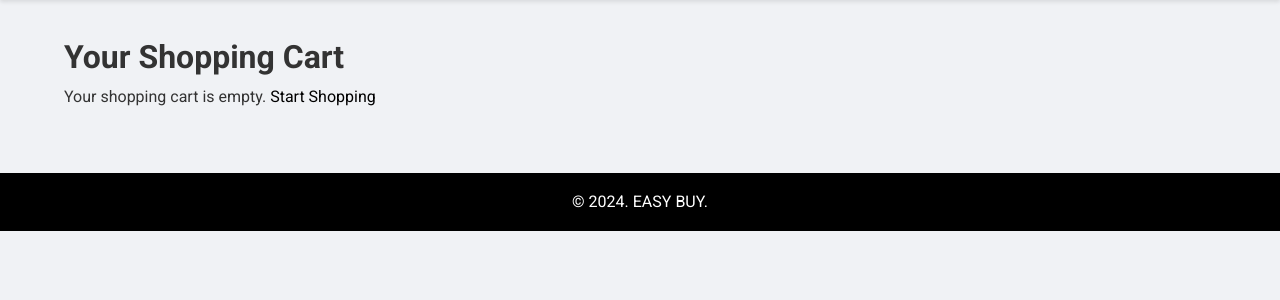
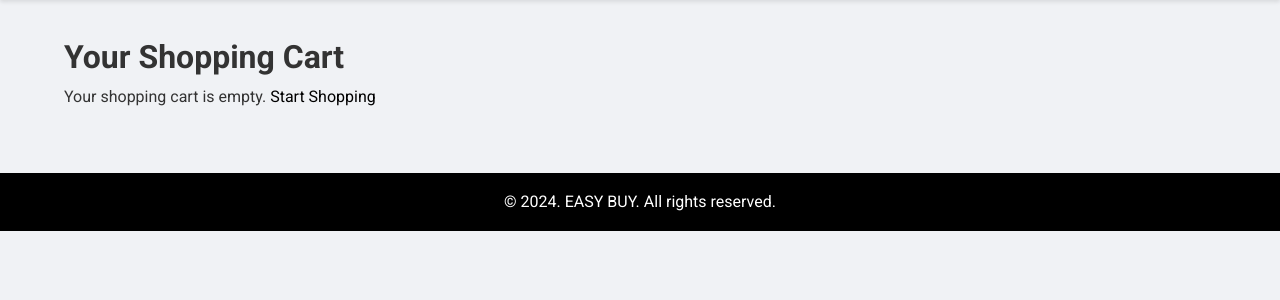
Before and after one commit to AldoVasquez07/Easy_Buy_Procesos, a Django app: page /cart/ in a window 1280 px wide. Shown: the part 70-370 px from the top of the page. Run offline with Django 5.2, Linux system fonts and the light colour scheme; parts of the project's set-up code (start-up, migrations or seed data) failed here and were passed over.

Commit message:
corregir idioma

```diff
--- a/easybuy/shop/templates/shop/base.html
+++ b/easybuy/shop/templates/shop/base.html
@@ -39,7 +39,7 @@
 
     <footer>
         <div class="container">
-            <p>&copy; 2024. EASY BUY.</p>
+            <p>&copy; 2024. EASY BUY. All rights reserved.</p>
         </div>
     </footer>
 </body>
--- a/easybuy/shop/templates/shop/product/detail.html
+++ b/easybuy/shop/templates/shop/product/detail.html
@@ -55,7 +55,7 @@
                 {{ cart_product_form }}
                 {% csrf_token %}
                 <br>
-                <button type="submit" class="btn btn-primary btn-lg">Añadir al Carrito</button>
+                <button type="submit" class="btn btn-primary btn-lg">Add to Cart</button>
             </form>
 
         </div>
```
